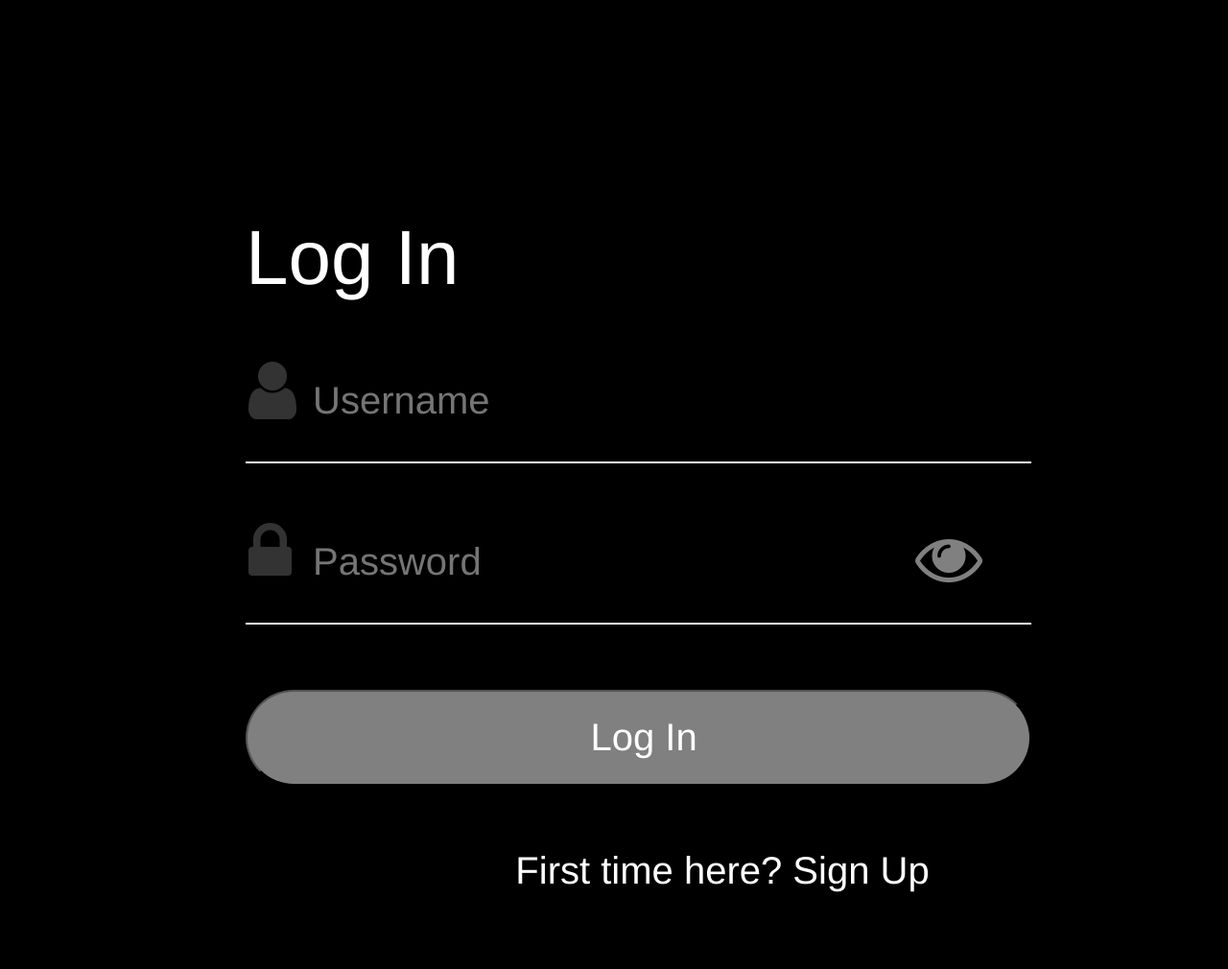
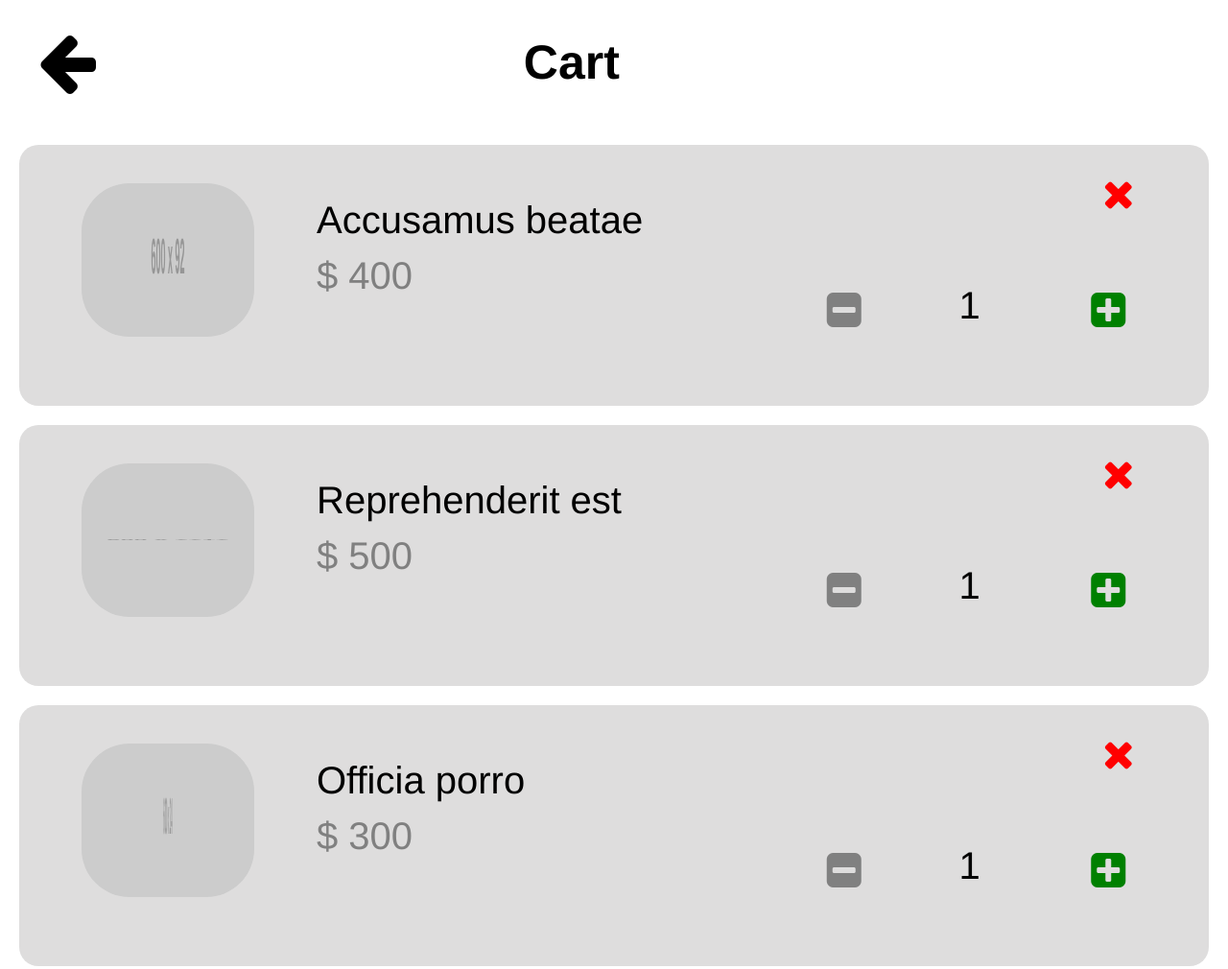
Before and after one commit to DK-06/cordova-sample, a plain HTML site: page index.html at #!/cart in a window 1280 px wide. Shown: the top 1010 px of the page at 96% size. Before the commit the page ends 936 px from the top, so only its background shows below. Drawn offline with nearby package versions, Linux system fonts and the light colour scheme; some packages are replaced by stand-ins of ours; placeholder pictures from the web are drawn by us.

Commit message:
Added cart page

```diff
--- /dev/null
+++ b/cart/cart.css
@@ -0,0 +1,87 @@
+.header {
+    font-size: 50px;
+    font-weight: bold;
+}
+
+.center-div {
+    height: 200px;
+    display: flex;
+    align-items: center;
+    justify-content: center;
+}
+
+.back-icon {
+    color: black;
+    margin-top: 30px;
+    margin-left: 40px;
+    margin-bottom: 20px;
+    width: 10%;
+}
+
+.title {
+    color: black;
+    margin-top: 30px;
+    margin-top: 30px;
+    margin-bottom: 20px;
+}
+
+.product-image {
+    height: 240px;
+    display: flex;
+    justify-content: center;
+    align-items: center;
+}
+
+.image-rounded {
+    border-radius: 50px;
+    height: 160px;
+    width: 180px;
+}
+
+.description {
+    padding-top: 50px;
+    margin-bottom: 40px;
+    vertical-align: middle;
+    height: 200px;
+}
+
+.product-container {
+    background-color: rgb(222, 221, 221);
+    margin: 20px !important;
+    border-radius: 20px;
+}
+
+.product-price {
+    font-size: 40px;
+    color: grey;
+}
+
+.product-title {
+    font-size: 40px;
+    color: black;
+}
+
+.product-quantity {
+    font-size: 40px;
+    color: black;
+}
+
+.minus-icon {
+    color: grey;
+    width: 10%;
+}
+
+.plus-icon {
+    color: green;
+    width: 10%;
+}
+
+.close-icon {
+    color: red;
+    width: 10%;
+}
+
+.close-container {
+    margin-left: 75% !important;
+    margin-top: 30px !important;
+}
--- /dev/null
+++ b/cart/cart.html
@@ -0,0 +1,51 @@
+<!DOCTYPE html>
+<html>
+    <head>
+        <title>Cart</title>
+    </head>
+    <body>
+        <div ng-controller="cartController">
+            <div class="row">
+                <div class="col-sm-5">
+                    <span ng-click=goBack() class="fa fa-arrow-left fa-5x back-icon"></span>
+                </div>
+                <div class="col-sm-7 title">
+                    <p class="header">Cart</p>
+                </div>
+            </div>
+            <div class="row product-container" ng-repeat="product in cartList">
+                <div class="col-sm-3 product-image">
+                    <img class="image-rounded" ng-src="{{product.url}}" alt="image" />
+                </div>
+                <div class="col-sm-5 description">
+                    <div class="row">
+                        <span class="product-title">{{product.title}}</span>
+                    </div>
+                    <div class="row">
+                        <p class="product-price">
+                            &#x24 {{product.price}}
+                        </p>
+                    </div>
+                </div>
+                <div class="col-sm-4">
+                    <div class="row close-container">
+                        <span ng-click=removeProduct(product) class="fa fa-times fa-3x close-icon"></span>
+                    </div>
+                    <div class="row center-div">
+                        <div class="col-sm-4">
+                            <span ng-click=removeQuantity(product) class="fa fa-minus-square fa-3x minus-icon"></span>
+                        </div>
+                        <div class="col-sm-4">
+                            <p class="product-quantity">
+                                {{product.quantity}}
+                            </p>
+                        </div>
+                        <div class="col-sm-4">
+                            <span ng-click=addQuantity(product) class="fa fa-plus-square fa-3x plus-icon"></span>
+                        </div>
+                    </div>
+                </div>
+            </div>
+        </div>
+    </body>
+</html>
--- /dev/null
+++ b/cart/cart.js
@@ -0,0 +1,59 @@
+var cartModule = angular.module('MyApp');
+
+cartModule.controller(
+    'cartController', function($scope, $location) {
+        $scope.cartList = [
+            {
+                'id': '1',
+                'title': 'Accusamus beatae',
+                'url': 'https://via.placeholder.com/600/92c952',
+                'price': '400',
+                'quantity': 1
+            },
+            {
+                'id': '2',
+                'title': 'Reprehenderit est',
+                'url': 'https://via.placeholder.com/600/771796',
+                'price': '500',
+                'quantity': 1
+            },
+            {
+                'id': '3',
+                'title': 'Officia porro',
+                'url': 'https://via.placeholder.com/600/24f355',
+                'price': '300',
+                'quantity': 1
+            },
+            {
+                'id': '4',
+                'title': 'Culpa odio',
+                'url': 'https://via.placeholder.com/600/d32776',
+                'price': '600',
+                'quantity': 1
+            }
+        ];
+
+        $scope.removeProduct = function(product) {
+            var index = $scope.cartList.indexOf(product);
+            $scope.cartList.splice(index, 1);
+        }
+
+        $scope.addQuantity = function(product) {
+            if(product.quantity < 10) {
+                var index = $scope.cartList.indexOf(product);
+                $scope.cartList[index].quantity = product.quantity + 1;
+            }
+        }
+
+        $scope.removeQuantity = function(product) {
+            if(product.quantity > 1) {
+                var index = $scope.cartList.indexOf(product);
+                $scope.cartList[index].quantity = product.quantity - 1;
+            }
+        }
+
+        $scope.goBack = function() {
+            $location.path('/home');
+        }
+    }
+)
--- a/home/home.css
+++ b/home/home.css
@@ -35,7 +35,6 @@ body {
 }
 
 .photo-cell {
-    background-color: rgb(225, 225, 225);
     margin: 20px !important;
     border-radius: 20px;
 }
@@ -60,6 +59,14 @@ body {
     height: 280px;
 }
 
+.cellRed {
+    background-color: rgb(188, 132, 132)
+}
+
+.cellGrey {
+    background-color: rgb(225, 225, 225);
+}
+
 span {
     font-size: 40px;
     color: black;
--- a/home/home.js
+++ b/home/home.js
@@ -19,4 +19,8 @@ homeModule.controller('homeController', ['$scope', '$location', 'sampleApiCall',
     $scope.goBack = function() {
         $location.path('/login');
     }
+
+    $scope.cartPage = function() {
+        $location.path('/cart');
+    }
 }]);
--- a/index.html
+++ b/index.html
@@ -8,6 +8,8 @@
     <script src="services/api-services.js"></script>
     <link rel="stylesheet" href="home/home.css">
     <script src="home/home.js"></script>
+    <link rel="stylesheet" href="cart/cart.css">
+    <script src="cart/cart.js"></script>
     <link rel="stylesheet" href="https://maxcdn.bootstrapcdn.com/bootstrap/3.3.7/css/bootstrap.min.css">
     <link rel="stylesheet" href="https://cdnjs.cloudflare.com/ajax/libs/font-awesome/4.7.0/css/font-awesome.min.css">
     <script src="https://ajax.googleapis.com/ajax/libs/jquery/3.2.1/jquery.min.js"></script>
--- a/script.js
+++ b/script.js
@@ -12,6 +12,10 @@ $routeProvider.
     .when('/home', {
         templateUrl: 'home/home.html',
         controller: 'homeController'
+    })
+    .when('/cart', {
+        templateUrl: 'cart/cart.html',
+        controller: 'cartController'
     })
     .otherwise({
         redirectTo: '/login'
```
Also changed, not shown: home/home.html (+5 -5 lines).
